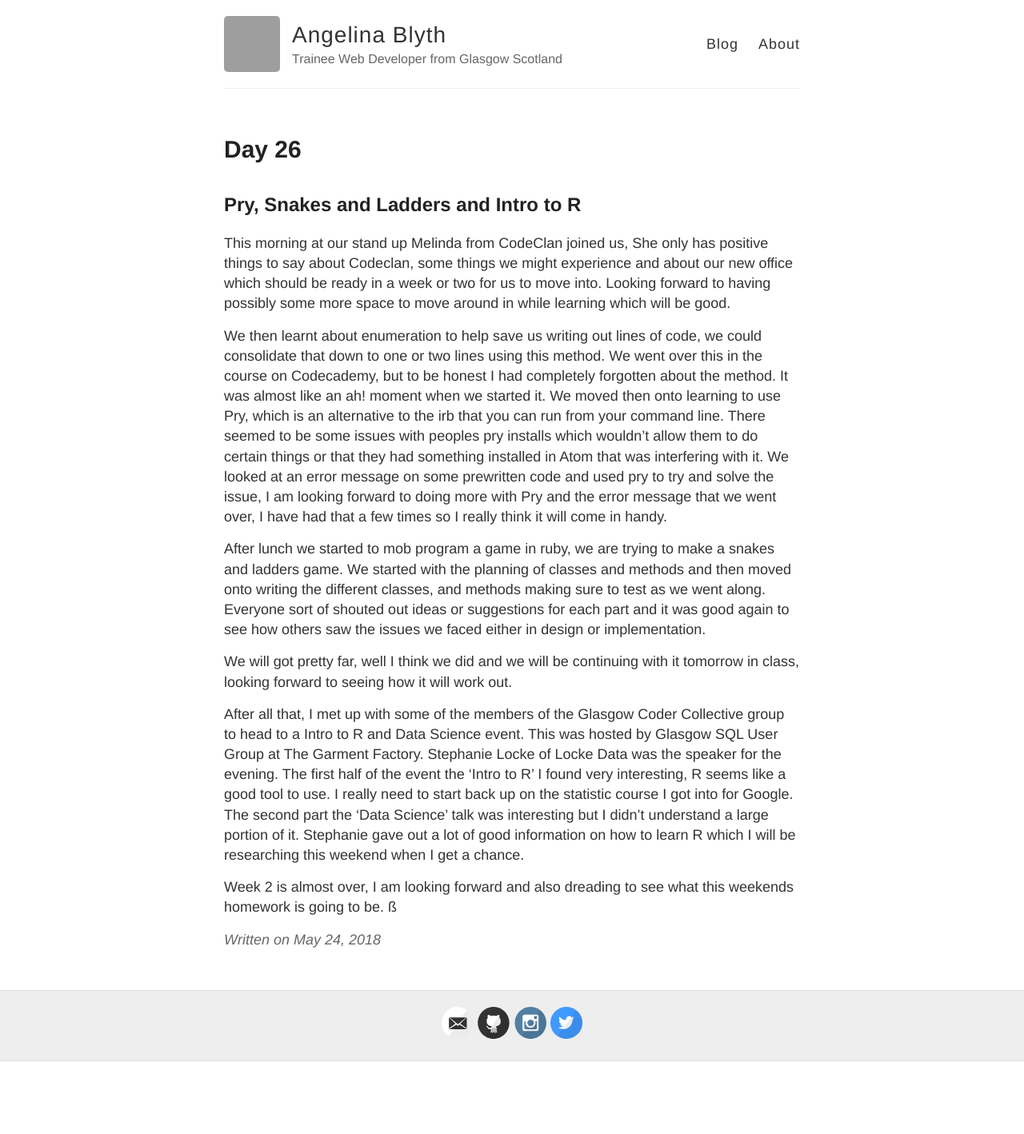
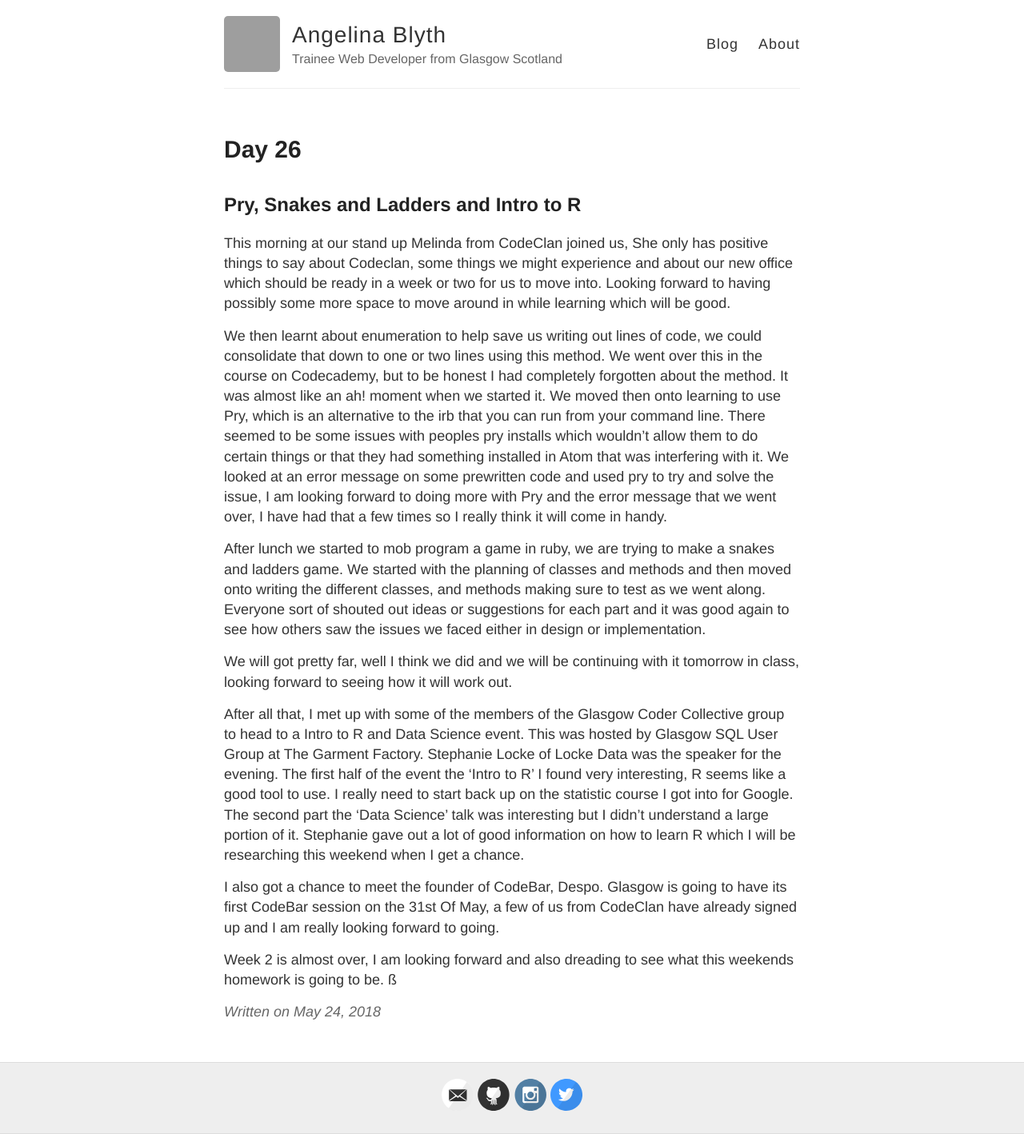
Before and after one commit to angelinalblyth/angelinalblyth.github.io, a Jekyll site: the page built from _posts/2018-5-24-Day26.md, in a window 1280 px wide. Shown: the whole page at 80% size. Built offline with Jekyll 4.4.1, drawn with Linux system fonts in a browser that asks for light colours; before the commit the page ends 1327 px from its top, so only the background shows below that; grey boxes are pictures that could not be loaded.

Commit message:
Updated day 26

```diff
--- a/_posts/2018-5-24-Day26.md
+++ b/_posts/2018-5-24-Day26.md
@@ -16,4 +16,6 @@ We will got pretty far, well I think we did and we will be continuing with it to
 
 After all that, I met up with some of the members of the Glasgow Coder Collective group to head to a Intro to R and Data Science event. This was hosted by Glasgow SQL User Group at The Garment Factory. Stephanie Locke of Locke Data was the speaker for the evening. The first half of the event the 'Intro to R' I found very interesting, R seems like a good tool to use. I really need to start back up on the statistic course I got into for Google. The second part the 'Data Science' talk was interesting but I didn't understand a large portion of it. Stephanie gave out a lot of good information on how to learn R which I will be researching this weekend when I get a chance.
 
+I also got a chance to meet the founder of CodeBar, Despo. Glasgow is going to have its first CodeBar session on the 31st Of May, a few of us from CodeClan have already signed up and I am really looking forward to going.
+
 Week 2 is almost over, I am looking forward and also dreading to see what this weekends homework is going to be. ß
```
